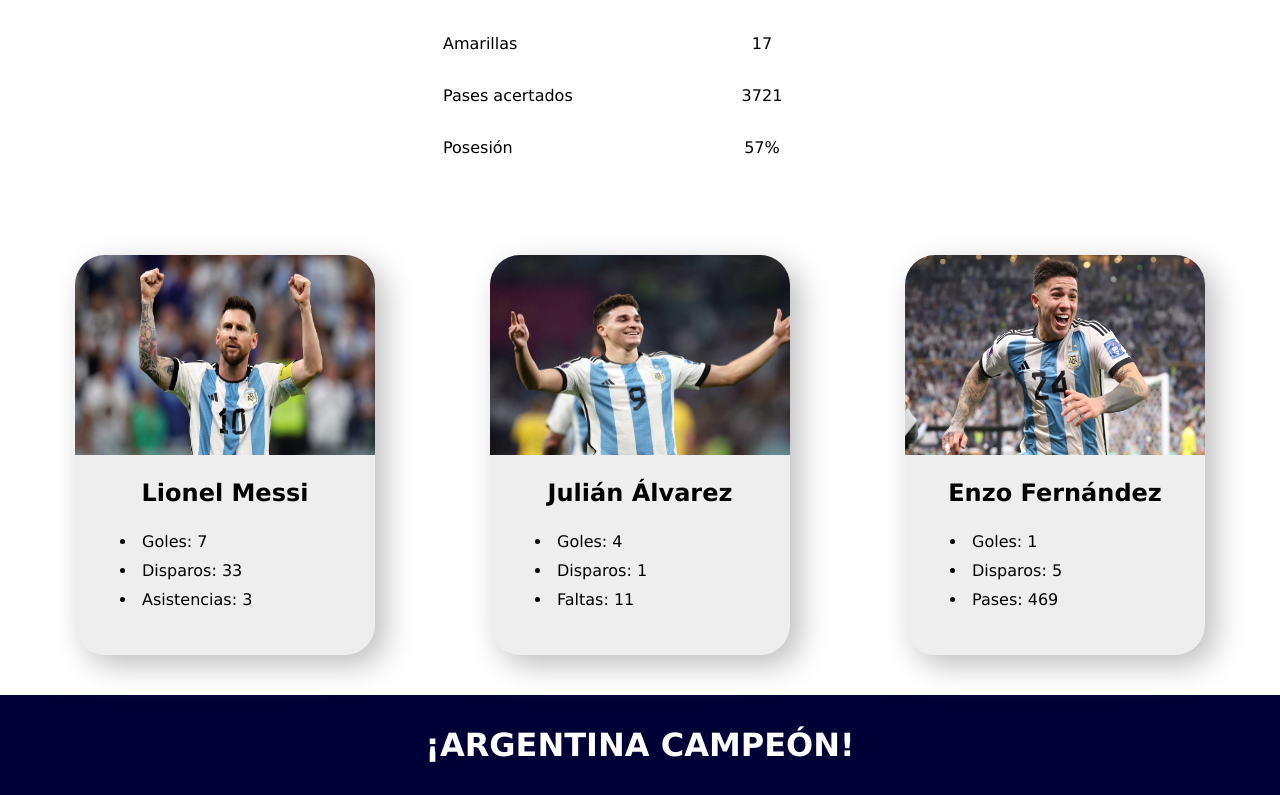
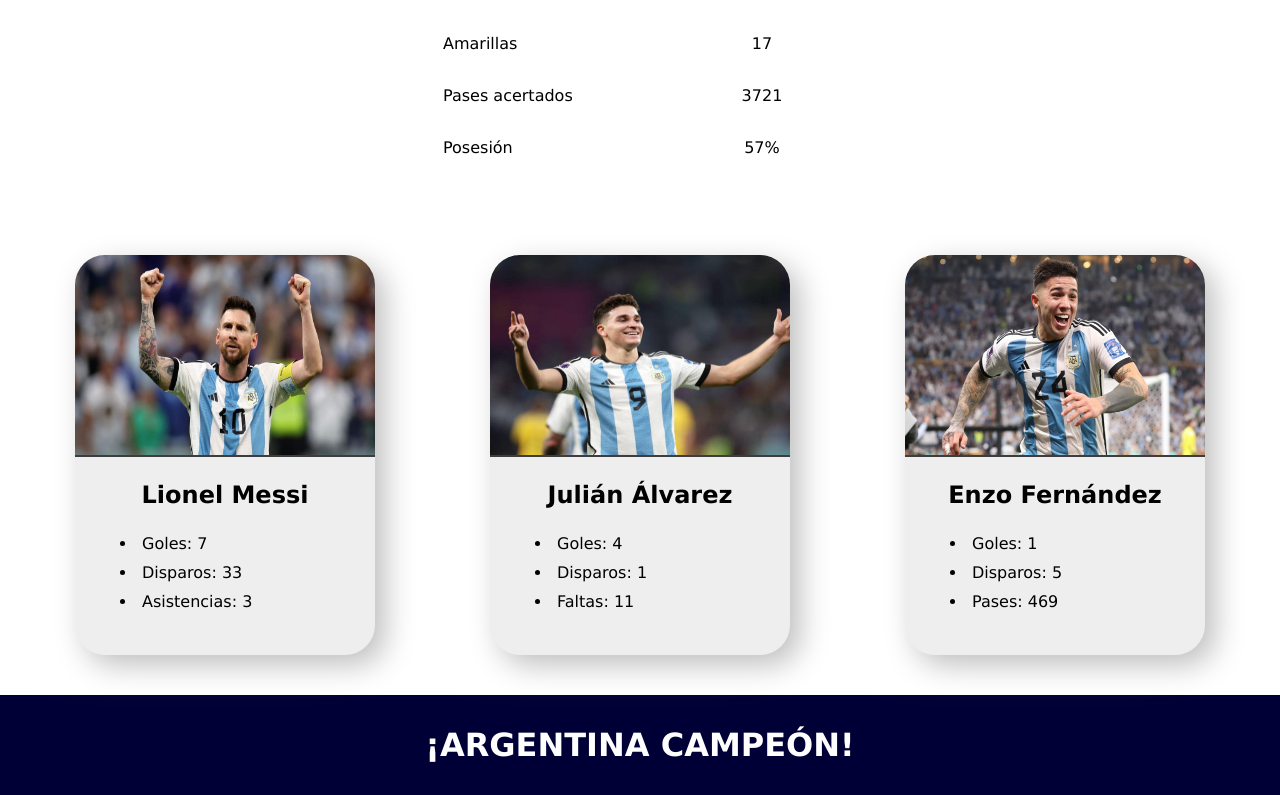
Before and after one commit to GonzaloNegro/Aregentina-mundial, a plain HTML site: page index.html in a window 1280 px wide. Shown: the part 1339-2134 px from the top of the page. Drawn offline with Linux system fonts and the light colour scheme.

```diff
--- a/css/style.css
+++ b/css/style.css
@@ -206,6 +206,7 @@ tr{
     width: 100%;
     height: 200px;
     border-radius: 30px 30px 0px 0px;
+    border-bottom: 2px solid rgb(61, 61, 61);
 }
 
 .player-two{
@@ -221,6 +222,7 @@ tr{
     width: 100%;
     height: 200px;
     border-radius: 30px 30px 0px 0px;
+    border-bottom: 2px solid rgb(61, 61, 61);
 }
 
 .player-three{
@@ -236,6 +238,7 @@ tr{
     width: 100%;
     height: 200px;
     border-radius: 30px 30px 0px 0px;
+    border-bottom: 2px solid rgb(61, 61, 61);
 }
 
 /* MOBILE */
```
